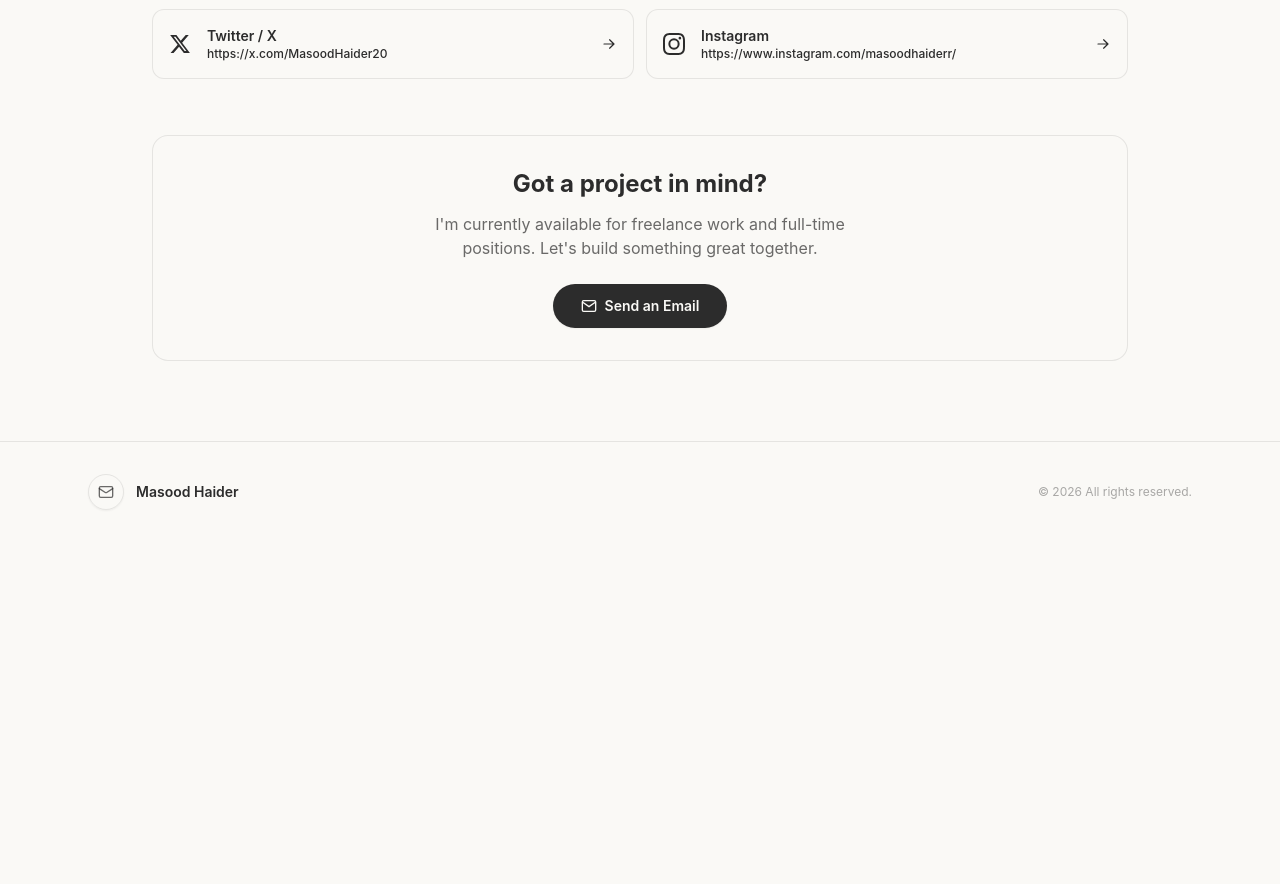
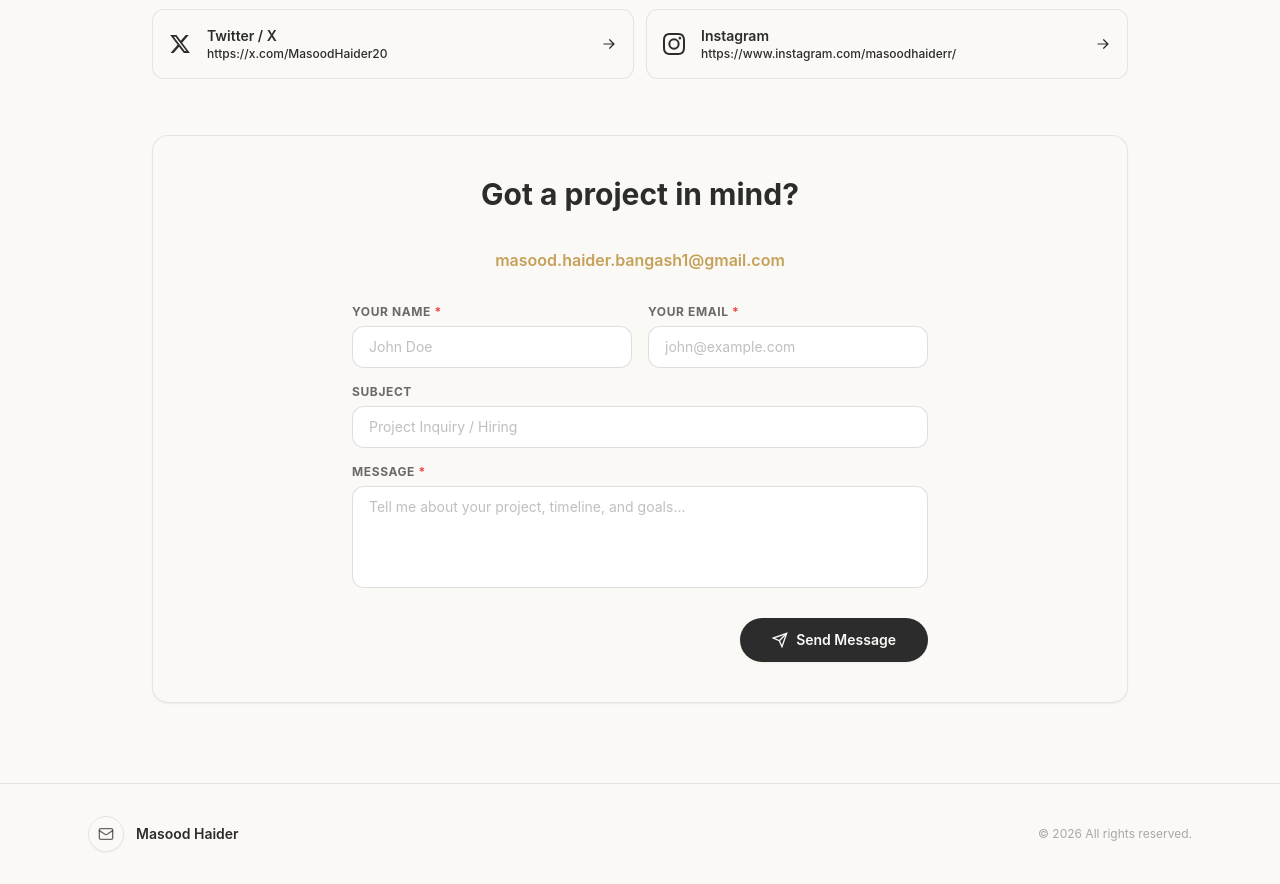
Before and after one commit to Masood-Haider/projects-gallery, a Next.js app: page /about in a window 1280 px wide. Shown: the part 1000-1884 px from the top of the page. Before the commit the page ends 1542 px from the top, so only its background shows below. Built offline with nearby package versions, Linux system fonts and the light colour scheme.

Commit message:
Add interactive contact form to About page

```diff
--- a/app/about/page.tsx
+++ b/app/about/page.tsx
@@ -1,8 +1,29 @@
+"use client";
+
 import { socialLinks } from "@/lib/social";
 import Link from "next/link";
 import Image from "next/image";
+import { useState } from "react";
 
 export default function AboutPage() {
+  const [formData, setFormData] = useState({
+    name: "",
+    email: "",
+    subject: "",
+    message: "",
+  });
+  const [submitted, setSubmitted] = useState(false);
+
+  const handleSubmit = (e: React.FormEvent) => {
+    e.preventDefault();
+    const mailtoSubject = encodeURIComponent(formData.subject || `Project Inquiry from ${formData.name}`);
+    const mailtoBody = encodeURIComponent(
+      `Name: ${formData.name}\nEmail: ${formData.email}\n\nMessage:\n${formData.message}`
+    );
+    window.location.href = `mailto:masood.haider.bangash1@gmail.com?subject=${mailtoSubject}&body=${mailtoBody}`;
+    setSubmitted(true);
+  };
+
   return (
     <div className="mx-auto max-w-5xl px-4 sm:px-6 pb-20 pt-28 sm:pt-32">
 
@@ -129,23 +150,112 @@ export default function AboutPage() {
         </div>
       </section>
 
-      {/* Contact CTA */}
-      <section className="rounded-2xl border border-charcoal/10 bg-base p-8 text-center">
-        <h2 className="text-2xl font-bold text-charcoal">Got a project in mind?</h2>
-        <p className="mt-3 text-charcoal/70 max-w-md mx-auto">
-          I&apos;m currently available for freelance work and full-time
-          positions. Let&apos;s build something great together.
-        </p>
-        <a
-          href="mailto:masood.haider.bangash1@gmail.com"
-          className="mt-6 inline-flex items-center gap-2 rounded-full bg-charcoal px-7 py-3 text-sm font-semibold text-base hover:bg-gold transition-colors shadow-sm"
-        >
-          <svg viewBox="0 0 24 24" fill="none" stroke="currentColor" strokeWidth="2" className="h-4 w-4">
-            <path d="M4 4h16c1.1 0 2 .9 2 2v12c0 1.1-.9 2-2 2H4c-1.1 0-2-.9-2-2V6c0-1.1.9-2 2-2z" />
-            <polyline points="22,6 12,13 2,6" />
-          </svg>
-          Send an Email
-        </a>
+      {/* Contact CTA & Form */}
+      <section className="rounded-2xl border border-charcoal/10 bg-base p-6 sm:p-10 shadow-sm">
+        <div className="max-w-xl mx-auto text-center mb-8">
+          <h2 className="text-2xl sm:text-3xl font-bold text-charcoal">Got a project in mind?</h2>
+          <p className="mt-3 text-sm sm:text-base text-charcoal/70 leading-relaxed">
+            Fill out the form below or send an email directly to{" "}
+            <a href="mailto:masood.haider.bangash1@gmail.com" className="text-gold font-semibold hover:underline">
+              masood.haider.bangash1@gmail.com
+            </a>
+          </p>
+        </div>
+
+        {submitted ? (
+          <div className="max-w-xl mx-auto rounded-xl border border-green-500/30 bg-green-50/50 p-6 text-center animate-fade-in">
+            <div className="inline-flex h-12 w-12 items-center justify-center rounded-full bg-green-100 text-green-600 mb-3">
+              <svg viewBox="0 0 24 24" fill="none" stroke="currentColor" strokeWidth="2.5" className="h-6 w-6">
+                <polyline points="20 6 9 17 4 12" />
+              </svg>
+            </div>
+            <h3 className="text-lg font-bold text-charcoal">Message Ready to Send!</h3>
+            <p className="mt-1 text-sm text-charcoal/70">
+              Your mail client has been opened with your message. If it didn&apos;t open automatically, feel free to email directly.
+            </p>
+            <button
+              onClick={() => setSubmitted(false)}
+              className="mt-4 text-xs font-semibold text-gold hover:underline"
+            >
+              Send another message
+            </button>
+          </div>
+        ) : (
+          <form onSubmit={handleSubmit} className="max-w-xl mx-auto space-y-4 text-left">
+            <div className="grid grid-cols-1 sm:grid-cols-2 gap-4">
+              <div>
+                <label htmlFor="name" className="block text-xs font-bold uppercase tracking-wider text-charcoal/70 mb-1.5">
+                  Your Name <span className="text-red-500">*</span>
+                </label>
+                <input
+                  type="text"
+                  id="name"
+                  required
+                  placeholder="John Doe"
+                  value={formData.name}
+                  onChange={(e) => setFormData({ ...formData, name: e.target.value })}
+                  className="w-full rounded-xl border border-charcoal/15 bg-white px-4 py-2.5 text-sm text-charcoal placeholder:text-charcoal/30 focus:border-gold focus:outline-none focus:ring-1 focus:ring-gold transition-colors"
+                />
+              </div>
+              <div>
+                <label htmlFor="email" className="block text-xs font-bold uppercase tracking-wider text-charcoal/70 mb-1.5">
+                  Your Email <span className="text-red-500">*</span>
+                </label>
+                <input
+                  type="email"
+                  id="email"
+                  required
+                  placeholder="john@example.com"
+                  value={formData.email}
+                  onChange={(e) => setFormData({ ...formData, email: e.target.value })}
+                  className="w-full rounded-xl border border-charcoal/15 bg-white px-4 py-2.5 text-sm text-charcoal placeholder:text-charcoal/30 focus:border-gold focus:outline-none focus:ring-1 focus:ring-gold transition-colors"
+                />
+              </div>
+            </div>
+
+            <div>
+              <label htmlFor="subject" className="block text-xs font-bold uppercase tracking-wider text-charcoal/70 mb-1.5">
+                Subject
+              </label>
+              <input
+                type="text"
+                id="subject"
+                placeholder="Project Inquiry / Hiring"
+                value={formData.subject}
+                onChange={(e) => setFormData({ ...formData, subject: e.target.value })}
+                className="w-full rounded-xl border border-charcoal/15 bg-white px-4 py-2.5 text-sm text-charcoal placeholder:text-charcoal/30 focus:border-gold focus:outline-none focus:ring-1 focus:ring-gold transition-colors"
+              />
+            </div>
+
+            <div>
+              <label htmlFor="message" className="block text-xs font-bold uppercase tracking-wider text-charcoal/70 mb-1.5">
+                Message <span className="text-red-500">*</span>
+              </label>
+              <textarea
+                id="message"
+                required
+                rows={4}
+                placeholder="Tell me about your project, timeline, and goals..."
+                value={formData.message}
+                onChange={(e) => setFormData({ ...formData, message: e.target.value })}
+                className="w-full rounded-xl border border-charcoal/15 bg-white px-4 py-2.5 text-sm text-charcoal placeholder:text-charcoal/30 focus:border-gold focus:outline-none focus:ring-1 focus:ring-gold transition-colors resize-none"
+              />
+            </div>
+
+            <div className="pt-2 text-center sm:text-right">
+              <button
+                type="submit"
+                className="inline-flex items-center justify-center gap-2 rounded-full bg-charcoal px-8 py-3 text-sm font-semibold text-base hover:bg-gold transition-colors shadow-sm w-full sm:w-auto"
+              >
+                <svg viewBox="0 0 24 24" fill="none" stroke="currentColor" strokeWidth="2" className="h-4 w-4">
+                  <line x1="22" y1="2" x2="11" y2="13" />
+                  <polygon points="22 2 15 22 11 13 2 9 22 2" />
+                </svg>
+                Send Message
+              </button>
+            </div>
+          </form>
+        )}
       </section>
     </div>
   );
```
